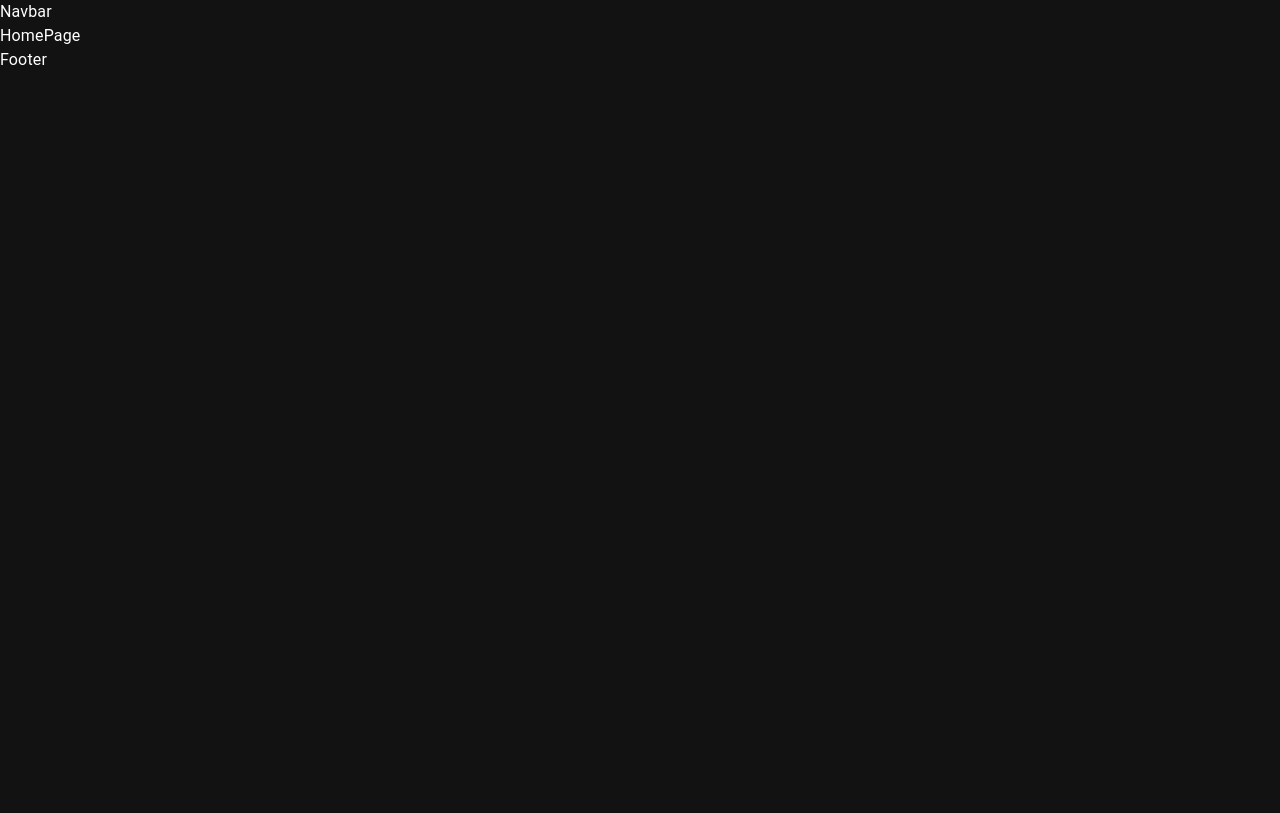
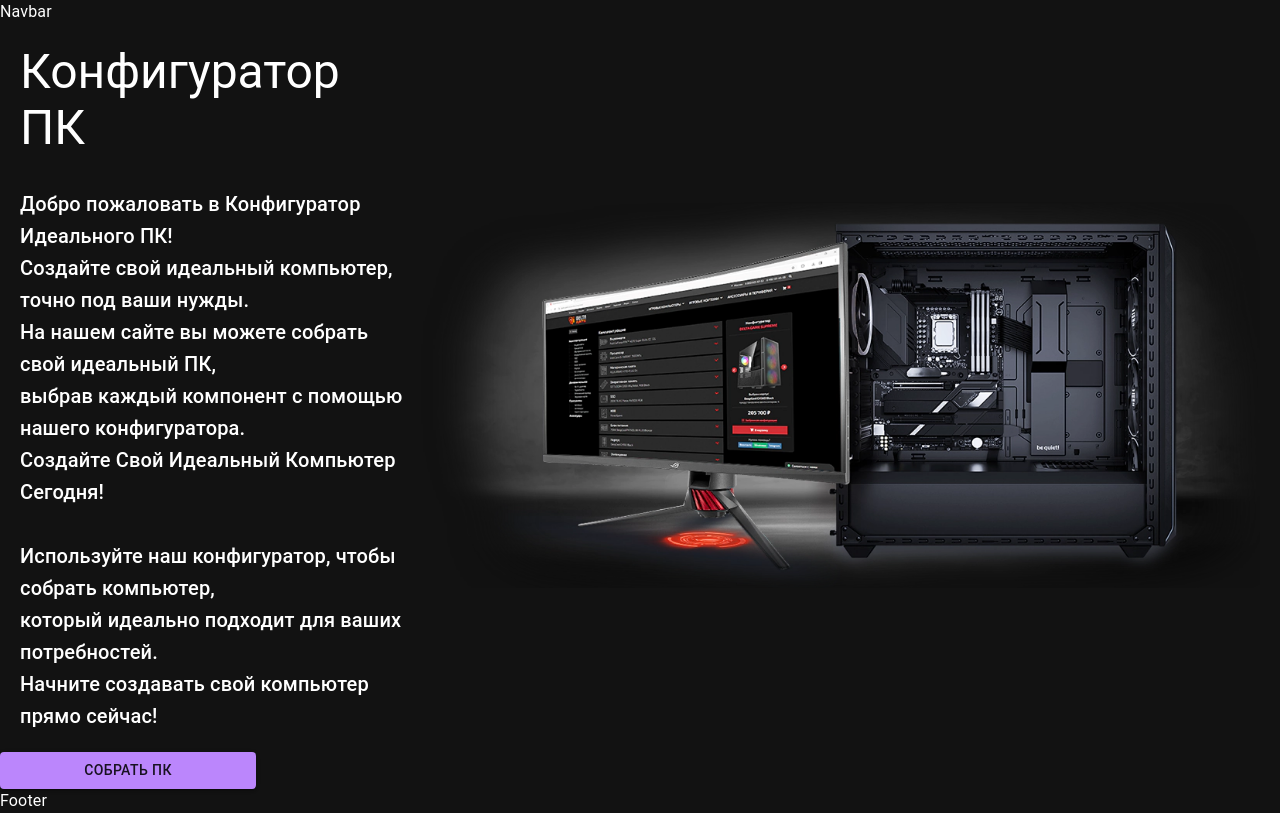
Before and after one commit to Khansultan4/Techno-Kitchen, a React (Vite) app in the folder client/: page / in a window 1280 px wide. Built offline with nearby package versions, Linux system fonts and the light colour scheme.

Commit message:
HomePage

```diff
--- /dev/null
+++ b/client/src/pages/HomePage/HomePage.module.css
@@ -0,0 +1,18 @@
+.wrapper {
+    display: flex;
+    justify-content: center;
+    align-items: center;
+    padding: 20px;
+  }
+.photo {
+  height: 400px;
+  width: auto;
+}
+.button{
+  align-items: center;
+  font-size: 25px;
+  width: 20%;
+  margin-top: 5%;
+  margin-left: 40%;
+  background-color: hsl(74, 100%, 50%);
+}
--- a/client/src/pages/HomePage/HomePage.tsx
+++ b/client/src/pages/HomePage/HomePage.tsx
@@ -1,6 +1,30 @@
+import { Button, Typography } from "@mui/material";
+import styles from './HomePage.module.css';
 
-export default function HomePage() {
-  return (
-    <div>HomePage</div>
-  )
-}
+export default function HomePage(): JSX.Element {
+    return (
+      <div>
+        <div className={styles.wrapper}>
+        <div>
+        <Typography variant="h3" component="h2">Конфигуратор ПК</Typography>
+        <Typography variant="h6" component="h4">
+        <br></br>
+        <tr>Добро пожаловать в Конфигуратор Идеального ПК!</tr>
+        <tr>Создайте свой идеальный компьютер, точно под ваши нужды.</tr>
+        <tr>На нашем сайте вы можете собрать свой идеальный ПК,</tr>
+        <tr>выбрав каждый компонент с помощью нашего конфигуратора.</tr>
+        <tr>Создайте Свой Идеальный Компьютер Сегодня!</tr>
+        <br></br>
+        <tr>Используйте наш конфигуратор, чтобы собрать компьютер,</tr>
+        <tr>который идеально подходит для ваших потребностей.</tr>
+        <tr>Начните создавать свой компьютер прямо сейчас!</tr>
+        </Typography>
+        </div>
+      <img className={styles.photo}
+      src="../../../public/configurator.png">
+      </img>
+      </div >
+      <Button className={styles.button} variant="contained">Собрать ПК</Button>
+      </div>
+    )
+  }
```
Also changed, not shown: client/public/configurator.png (added), 1 other file (tests, documents, lock files or other folders).
